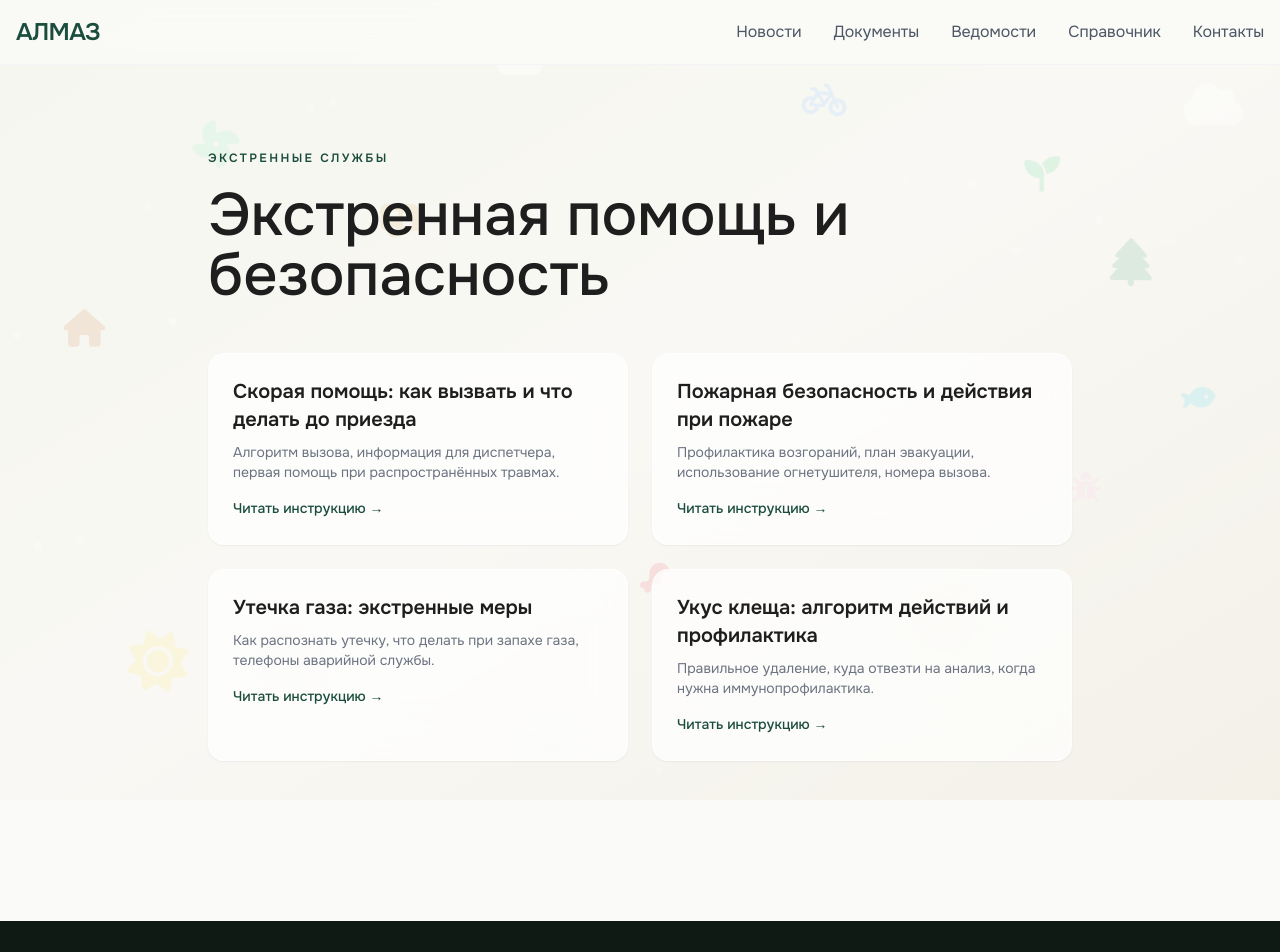
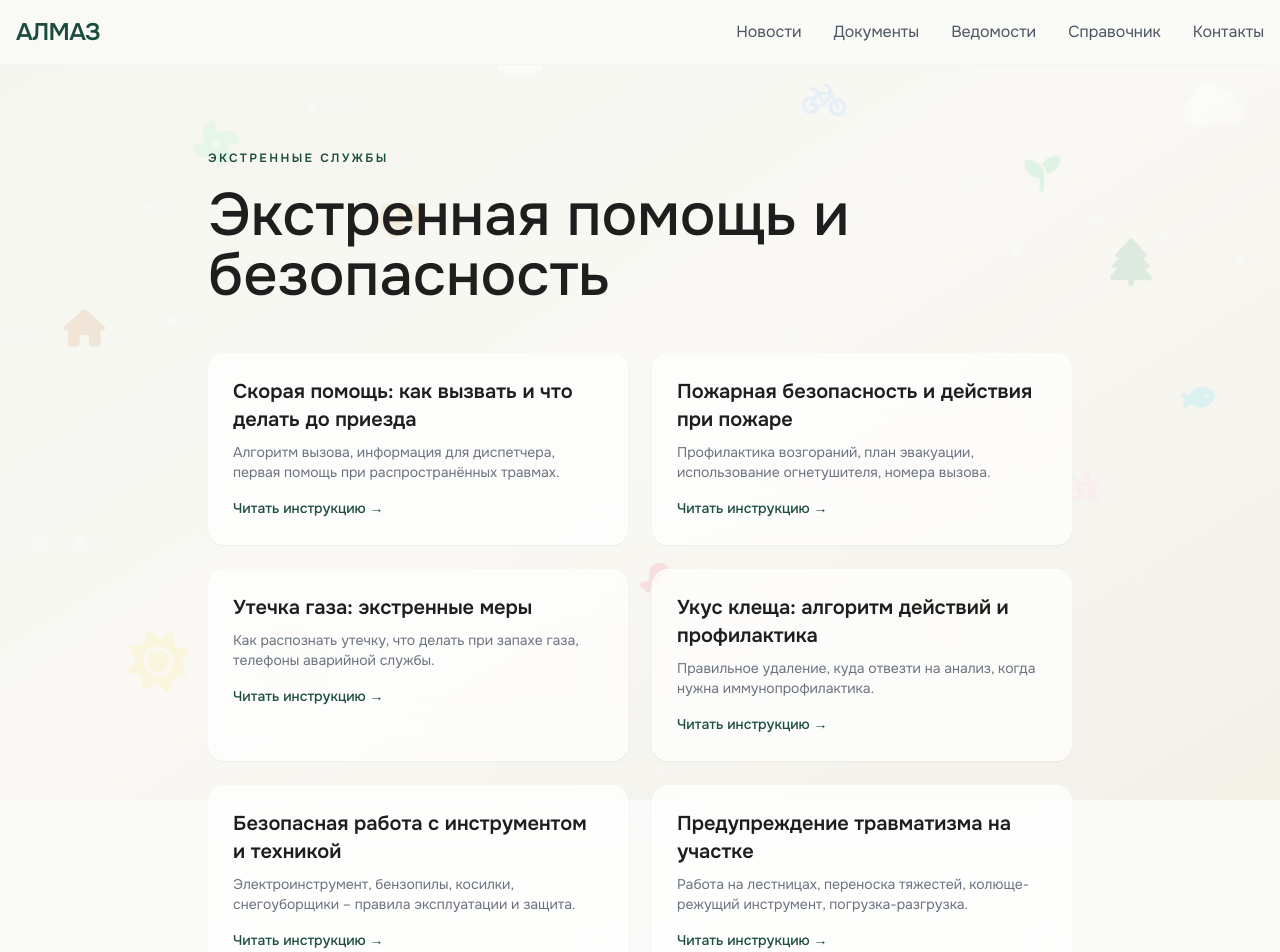
Before and after one commit to rawcam/almaz-snt, a Next.js app: page /almaz-snt/articles/emergency in a window 1280 px wide. Shown: the top 952 px of the page. Built offline with nearby package versions, Linux system fonts and the light colour scheme.

Commit message:
Update emergency.js

```diff
--- a/src/pages/articles/emergency.js
+++ b/src/pages/articles/emergency.js
@@ -24,6 +24,16 @@ const articles = [
     title: 'Укус клеща: алгоритм действий и профилактика',
     link: '/articles/emergency/tick',
     description: 'Правильное удаление, куда отвезти на анализ, когда нужна иммунопрофилактика.',
+  },
+  {
+    title: 'Безопасная работа с инструментом и техникой',
+    link: '/articles/emergency/tools-safety',
+    description: 'Электроинструмент, бензопилы, косилки, снегоуборщики – правила эксплуатации и защита.',
+  },
+  {
+    title: 'Предупреждение травматизма на участке',
+    link: '/articles/emergency/injury-prevention',
+    description: 'Работа на лестницах, переноска тяжестей, колюще-режущий инструмент, погрузка-разгрузка.',
   },
 ]
 
```
